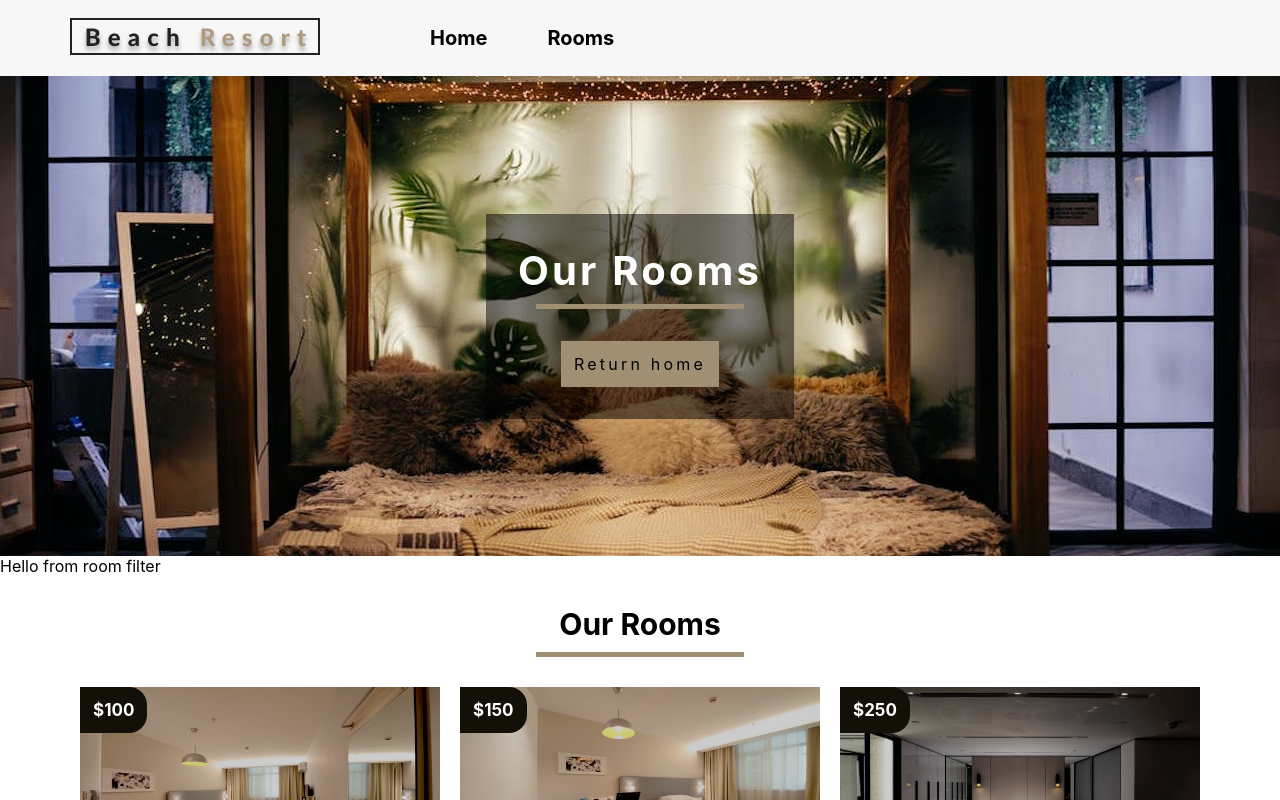
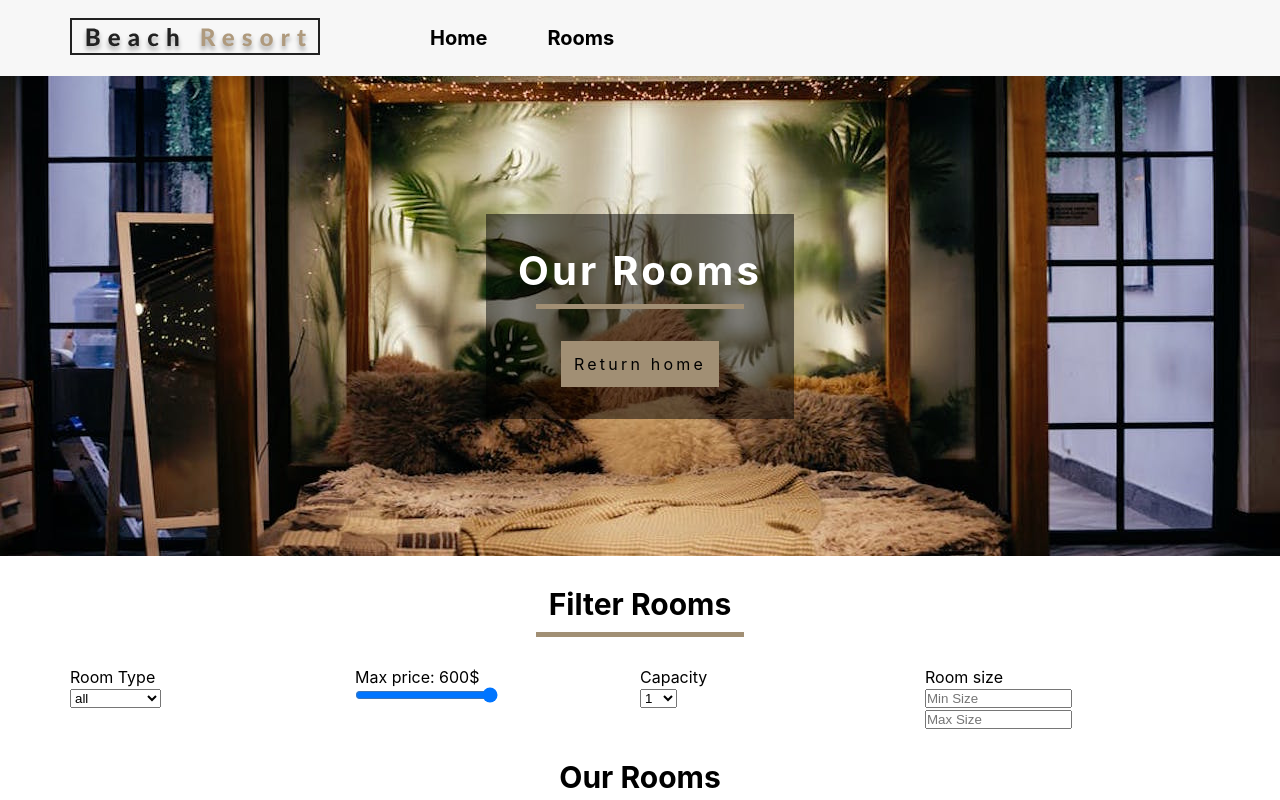
Before and after one commit to tranhieu99/resort, a React (Create React App) app: page /rooms in a window 1280 px wide. Shown: the top 800 px of the page. Built offline with nearby package versions, Linux system fonts and the light colour scheme.

Commit message:
add filter by price, type and capacity

```diff
--- a/src/App.css
+++ b/src/App.css
@@ -337,3 +337,10 @@ section.sorted-room-section {
     grid-template-columns: repeat(auto-fill, minmax(300px, 1fr));
     grid-row-gap: 20px;
 }
+form.filter-form {
+    display: grid;
+    grid-template-columns: repeat(auto-fit, minmax(200px, 1fr));
+}
+.form-group input{
+    width:50%;
+}
--- a/src/components/Navbar.js
+++ b/src/components/Navbar.js
@@ -8,7 +8,6 @@ import classNames from 'classnames'
 export default function Navbar(props) {
     const [isOpen,setIsOpen] = useState(false)
    function onHumburgerClick(){
-       console.log(isOpen)
         setIsOpen(!isOpen);
     }
     return (
--- a/src/components/Room.js
+++ b/src/components/Room.js
@@ -14,7 +14,6 @@ const roomLink = `/rooms/${slug}`
         </div>
     )
 }
-
 Room.propTypes = {
     name: PropTypes.string,
     slug: PropTypes.string,
--- a/src/components/RoomFilter.js
+++ b/src/components/RoomFilter.js
@@ -1,11 +1,65 @@
-import React, { Component, useContext } from 'react'
+import React, { useContext } from 'react'
 import {roomContext} from '../context'
-export default function RoomFilter() {
+import Title from '../components/Title'
+
+const getUnique = (items,value) =>{
+    return new Set([...items].map(item => item[value] ))
+}
+
+export default function RoomFilter({rooms}) {
         const context = useContext(roomContext)
-        console.log(context)
+        const {price,maxPrice,maxSize,size,capacity,pets,breakfast,type,handleChange} = context;
+        let types = getUnique(rooms, 'type')
+        types = ["all", ...types]
+        // to jsx
+        types = types.map((item,index) =>(
+            <option key = {index} >
+                {item}
+            </option>
+        ) );
+        let capacities = getUnique(rooms, 'capacity')
+        capacities = [...capacities]
+        // to jsx
+        capacities = capacities.map((item,index)=>(
+            <option key = {index}>
+                {item}
+            </option>
+        ));
         return (
-            <div>
-                Hello from room filter
-            </div>
+            <section className = "filter-room-section baongoai">
+                <Title title="Filter rooms"/>
+                <form className ="filter-form">
+                <div className = 'form-group'>
+                <label>Room Type</label> <br />
+                <select
+                    name = "type"
+                    id="type"
+                    className="form-control"
+                    onChange={handleChange}
+                    >
+                    {types}
+                </select>
+                </div>
+                <div className = 'form-group'>
+                <label>{`Max price: ${price}$`}</label> <br/>
+                <input type = "range" min = "0" max = {maxPrice} name = "price" value = {price} onChange={handleChange}/>
+                </div>
+                <div className = 'form-group'>
+                <label>Capacity</label> <br/>
+                <select
+                    name = "capacity"
+                    id="capacity"
+                    className="form-control"
+                    onChange={handleChange}>
+                    {capacities}
+                </select>
+                </div>
+                <div className = 'form-group'>
+                <label>Room size</label> <br/>
+                <input type ="number" name = "size" className ="form-control" onChange= {handleChange} placeholder="Min Size" />
+                <input type ="number" name = "maxSize" className ="form-control" onChange= {handleChange} placeholder = "Max Size"/>
+                </div>
+                </form>
+            </section>
         )
 }
--- a/src/context.js
+++ b/src/context.js
@@ -16,6 +16,7 @@ class RoomProvider extends Component {
         breakfast: false,
         pets: false
     }
+
     componentDidMount(){
         let rooms = this.formatData(items)
         let featuredRooms = rooms.filter(room =>{
@@ -23,6 +24,7 @@ class RoomProvider extends Component {
         })
         const maxPrice = Math.max(...rooms.map(item => item.price))
         const maxSize = Math.max(...rooms.map(item => item.size))
+
         this.setState({
             rooms,
             sortedRooms: rooms,
@@ -33,6 +35,7 @@ class RoomProvider extends Component {
             maxSize
         })
     }
+
     formatData = (items) => {
         const tempItems = items.map(item =>{
             const id = item.sys.id
@@ -44,6 +47,7 @@ class RoomProvider extends Component {
         })
         return tempItems
     }
+
     getRoom = (slug) => {
         const rooms = [...this.state.rooms]
         const roomSlug = rooms.find(room => room.slug === slug)
@@ -51,11 +55,48 @@ class RoomProvider extends Component {
     }
     handleChange = event =>{
         const type = event.target.type
-        const name = event.target.name
-        const value = event.target.value
-        console.log(type,name,value)
+        const inputName = event.target.name
+        const value = type === 'checkbox' ? event.target.checked : event.target.value
+        this.setState({
+            [inputName]: value
+        }, this.filterRoom )
+    }
 
+    filterRoom = () =>{
+        const {
+            rooms,
+            price,
+            maxPrice,
+            size,
+            maxSize,
+            type,
+            capacity,
+            breakfast,
+            pets
+        } = this.state
+        // Get all rooms
+        let tempRooms =[...rooms]
+        // Filter by type
+        if(type !== 'all' ){
+            tempRooms = [...tempRooms.filter(item => item.type == type )];
+        }
+        // Filter by capacity
+        if(capacity !== 1){
+            tempRooms = [...tempRooms.filter(item => item.capacity == capacity )];
+        }
+        // Filter by price
+        if(price !== maxPrice){
+            tempRooms = [...tempRooms.filter(item => item.price <= price )];
+        }
+        if(size && maxSize){
+            tempRooms = [...tempRooms.filter(item => item.size >= size && item.size <= maxSize )];
+
+        }
+        this.setState({
+            sortedRooms: tempRooms
+        })
     }
+
     render() {
         return (
             <div>
```
